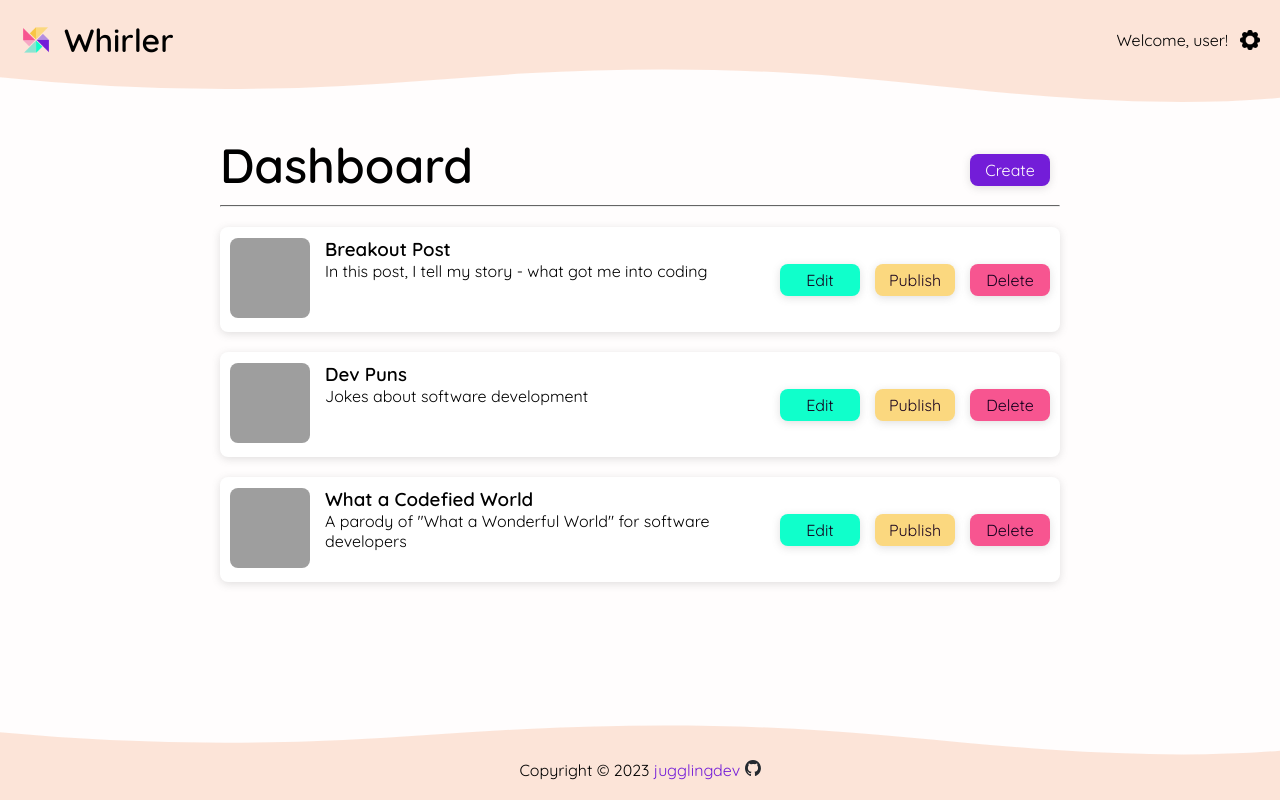
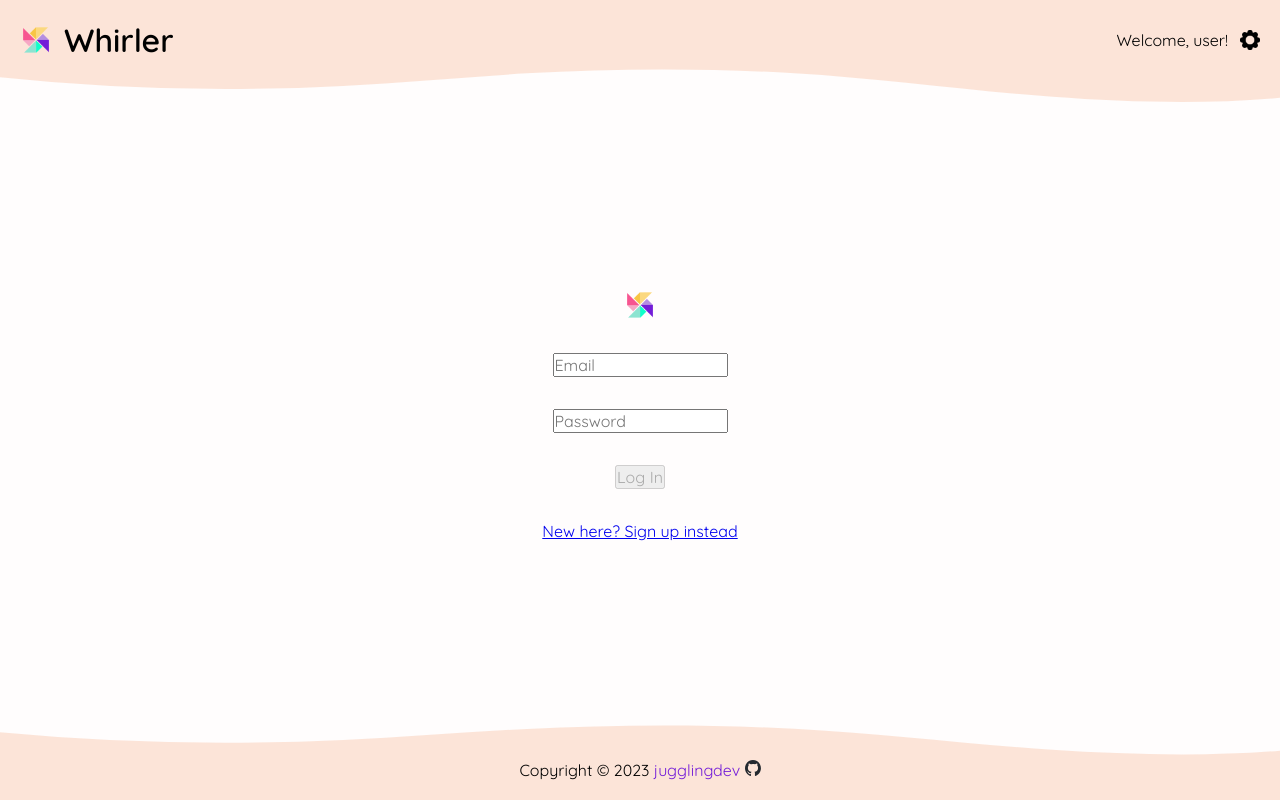
Before and after one commit to jugglingdev/whirler-frontend, an Angular app: page / in a window 1280 px wide. Built offline with nearby package versions, Linux system fonts and the light colour scheme; grey boxes are pictures that could not be loaded.

Commit message:
Add signup page

```diff
--- a/src/app/app-routing.module.ts
+++ b/src/app/app-routing.module.ts
@@ -6,7 +6,7 @@ import { SignupComponent } from "./signup/signup.component";
 import { NgModule } from "@angular/core";
 
 const routes: Routes = [
-  { path: '', component: DashboardComponent },
+  { path: '', component: SignupComponent },
   { path: 'dashboard', component: DashboardComponent },
   { path: 'edit', component: CarouselEditComponent },
   { path: 'new', component: CarouselEditComponent },
--- a/src/app/app.module.ts
+++ b/src/app/app.module.ts
@@ -19,6 +19,7 @@ import { FormsModule } from '@angular/forms';
 import { QuillTextEditorComponent } from './carousel-edit/carousel-detail/quill-text-editor/quill-text-editor.component';
 import { QuillImageEditorComponent } from './carousel-edit/carousel-detail/quill-image-editor/quill-image-editor.component';
 import { AuthComponent } from './shared/auth/auth.component';
+import { HttpClientModule } from '@angular/common/http';
 
 @NgModule({
   declarations: [
@@ -42,7 +43,8 @@ import { AuthComponent } from './shared/auth/auth.component';
   imports: [
     BrowserModule,
     AppRoutingModule,
-    FormsModule
+    FormsModule,
+    HttpClientModule
   ],
   providers: [],
   bootstrap: [AppComponent]
--- a/src/app/shared/auth/auth.component.scss
+++ b/src/app/shared/auth/auth.component.scss
@@ -0,0 +1,32 @@
+:host {
+  height: calc(100vh - 180px);
+  display: block;
+  display: flex;
+  flex-direction: column;
+  justify-content: center;
+  align-items: center;
+
+  .container {
+    display: flex;
+    flex-direction: column;
+    justify-content: center;
+    align-items: center;
+    gap: 2rem;
+
+    form {
+      display: flex;
+      flex-direction: column;
+      justify-content: center;
+      align-items: center;
+      gap: 2rem;
+
+      .form-group {
+        display: flex;
+        flex-direction: column;
+        justify-content: center;
+        align-items: center;
+        gap: 2rem;
+      }
+    }
+  }
+}
```
